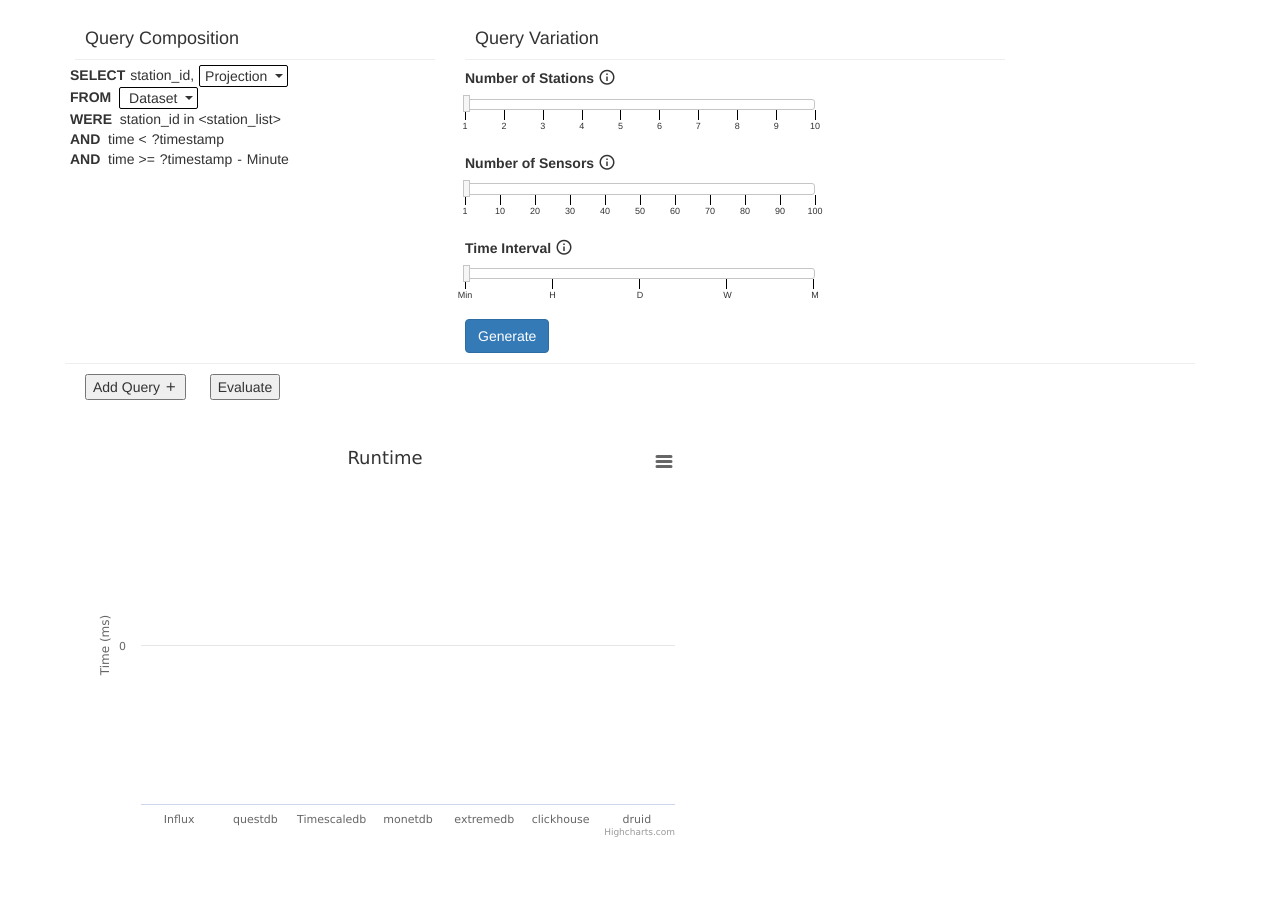
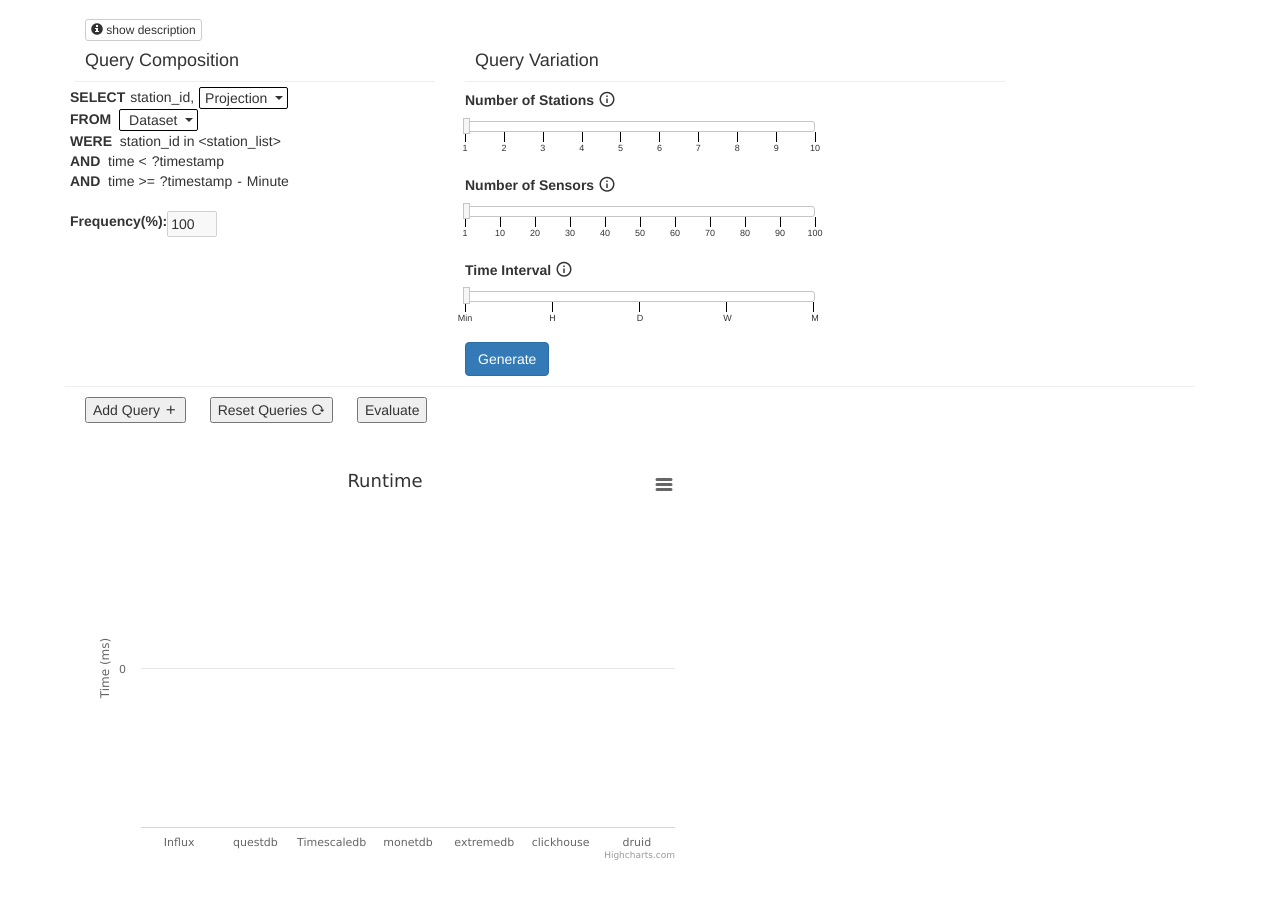
Before and after one commit to eXascaleInfolab/seer, a Django app: page /queries in a window 1280 px wide. Shown: the part 51-955 px from the top of the page. Before the commit the page ends 888 px from the top, so only its background shows below. Run offline with Django 4.2, Linux system fonts and the light colour scheme; some libraries are stand-ins or nearby versions.

Commit message:
Initial commit

```diff
--- a/templates/base.html
+++ b/templates/base.html
@@ -11,11 +11,11 @@
             integrity="sha384-0mSbJDEHialfmuBBQP6A4Qrprq5OVfW37PRR3j5ELqxss1yVqOtnepnHVP9aJ7xS"
             crossorigin="anonymous"></script>
     <script src="//code.jquery.com/ui/1.11.4/jquery-ui.js"></script>
-{#    <script src="/functions.js"></script>#}
+    {#    <script src="/functions.js"></script>#}
     <!-- CSS sources -->
     <link rel="stylesheet" href="https://maxcdn.bootstrapcdn.com/bootstrap/3.3.6/css/bootstrap.min.css"
           integrity="sha384-1q8mTJOASx8j1Au+a5WDVnPi2lkFfwwEAa8hDDdjZlpLegxhjVME1fgjWPGmkzs7" crossorigin="anonymous">
-{#    <link rel="stylesheet" href="/css/custom.css">#}
+    {#    <link rel="stylesheet" href="/css/custom.css">#}
     {#    <link rel="stylesheet" href="//code.jquery.com/ui/1.11.4/themes/smoothness/jquery-ui.css">#}
     <link rel="stylesheet" href="https://use.fontawesome.com/releases/v5.8.1/css/all.css"
           integrity="sha384-50oBUHEmvpQ+1lW4y57PTFmhCaXp0ML5d60M1M7uH2+nqUivzIebhndOJK28anvf" crossorigin="anonymous">
@@ -67,6 +67,12 @@
             top: 100px;
             left: 100px;
             z-index: 100;
+        }
+
+
+        .row {
+            display: flex;
+
         }
     </style>
 
--- a/templates/compression.html
+++ b/templates/compression.html
@@ -2,16 +2,10 @@
 
 
 {% block content %}
-    <style>
-        .row {
-            display: flex;
-
-        }
-    </style>
     <div class="row">
         <div class="col-md-8">
-            <h4> DATA </h4>
-            <div id="data-container">
+{#            <h4> DATA </h4>#}
+            <div id="data-container" >
                 <!-- Add charts for data here -->
             </div>
 
--- a/templates/compressionCode.html
+++ b/templates/compressionCode.html
@@ -173,5 +173,4 @@
         }
     }
 
-
 </script>
--- a/templates/offline-queries.html
+++ b/templates/offline-queries/offline-queries.html
@@ -2,9 +2,10 @@
 {% load static %}
 
 {% block content %}
+    {% include "parts/infoButton.html" %}
 
-    {% include "offline_queries_script.html" %}
-    {% include "offline_queries_css.html" %}
+    {% include "offline-queries/offline_queries_script.html" %}
+    {% include "offline-queries/offline_queries_css.html" %}
 
 
     <div class="row">
@@ -36,6 +37,9 @@
 
     </style>
     <button id="add-query-button">Add Query <i class="mdi mdi-plus"></i></button>
+
+    <button id="reset-query-button" style="margin-left: 20px">Reset Queries <i class="mdi mdi-reload"></i></button>
+
     <script>
         const queryFrameContent = `{{ query_frame|escapejs|safe }}`;
         const timeStamp =  {{ time_stamps|safe }};
@@ -118,9 +122,6 @@
                         text: 'Time (ms)'
                     }
                 },
-                {#legend: {#}
-                {#    reversed: true#}
-                {# },#}
                 plotOptions: {
                     series: {
                         stacking: 'normal'
--- a/templates/offline_queries_script.html
+++ b/templates/offline-queries/offline_queries_script.html
@@ -31,7 +31,7 @@
                         var elementsWithDatasetAttribute = queryFrame.find('[data-type="time-interval"]');
                         console.log(class_, ui.value)
                         {#console.log(elementsWithDatasetAttribute)#}
-                        queryFrame.find('[data-link=' + class_ + ']').val(labels[ui.value-1]);
+                        queryFrame.find('[data-link=' + class_ + ']').val(labels[ui.value - 1]);
 
                         if (value_map[ui.value] === undefined) {
                             return
@@ -173,8 +173,10 @@
                 var selectMain = queryFrame.querySelector('.sub-select-main');
                 var selectMainInnerHTML = selectMain.innerHTML;
                 selectMain.innerHTML = element.innerHTML;
-                //element.innerHTML = selectMainInnerHTML;
-
+                //trim white space
+                var elementValue = element.innerHTML.replace(/\s/g, '');
+                console.log("elementValue", elementValue)
+                selectMain.setAttribute("data-value", elementValue);
             });
         })
 
@@ -205,23 +207,130 @@
 
     }
 
+    {#var queryFrameHolder = null#}
+
+    const QueryHandler = {
+        queryFrames: [],
+        addQuery: function () {
+            if (this.queryFrames.length > 0) { //only works every other time shomehow after the first query
+                initQueryFrame();
+            }
+            var newDiv = document.createElement("div");
+            newDiv.innerHTML = queryFrameContent;
+            this.queryFrames.push(newDiv);
+            document.getElementById("query-frame-holder").appendChild(newDiv);
+            initQueryFrame();
+            // enable all Freuquency inputs
+            if (this.queryFrames.length > 1) {
+                var frequencyInputs = document.getElementsByClassName("frequency-input")
+                for (var i = 0; i < frequencyInputs.length; i++) {
+                    frequencyInputs[i].disabled = false
+                    if (i === frequencyInputs.length - 1) {
+                        frequencyInputs[i].value = 0
+                    }
+                }
+            }
+
+        },
+
+        reset: function () {
+            this.queryFrames.forEach(function (queryFrame) {
+                queryFrame.remove();
+                console.log("removed", queryFrame)
+            })
+            this.queryFrames = [];
+            this.addQuery()
+        },
+
+        getFrameValues() {
+            return this.queryFrames.map(function (queryFrame) {
+                // get data-toggle value inside .select-main
+                const projectionValue = queryFrame.querySelector('.select-main').querySelector('div').getAttribute('data-toggle')
+
+                console.log("projectionValue", projectionValue)
+
+                const dataSetValue = queryFrame.querySelector('.data-select-main').getAttribute('data-value')
+                return {
+                    projection: projectionValue,
+                    dataset: dataSetValue
+                }
+            })
+        },
+
+        checkFrameValues() {
+            // delete old error messages
+            var error_messages = document.getElementsByClassName("query-error-message")
+            for (var i = 0; i < error_messages.length; i++) {
+                error_messages[i].remove()
+            }
+            var frame_values = this.getFrameValues()
+            // iterate frame values with index
+            var error_message = ""
+            for (var i = 0; i < frame_values.length; i++) {
+                var frame_value = frame_values[i];
+                // check if projection is set
+                if (frame_value.projection === "0") {
+                    error_message = "Please select a projection for query " + (i + 1) + "\n"
+                }
+                // check if dataset is set
+                if (frame_value.dataset === "Dataset") {
+                    error_message += "Please select a dataset for query " + (i + 1)
+                }
+                if (error_message !== "") {
+                    // create red error message below fetchButton
+                    var error_message_div = document.createElement("div")
+                    error_message_div.classList.add("alert")
+                    error_message_div.classList.add("alert-danger")
+                    error_message_div.setAttribute("role", "alert")
+                    error_message_div.classList.add("query-error-message")
+                    error_message_div.innerText = error_message
+                    document.getElementById("fetchButton").insertAdjacentElement("afterend", error_message_div)
+
+                    return false
+                }
+            }
+
+            return true
+        },
+
+        checkFrequencies() {
+            var frequencyInputs = document.getElementsByClassName("frequency-input")
+            var total_value = 0
+            for (var i = 0; i < frequencyInputs.length; i++) {
+                total_value += parseInt(frequencyInputs[i].value)
+            }
+            if (total_value !== 100) {
+                var error_message_div = document.createElement("div")
+                error_message_div.classList.add("alert")
+                error_message_div.classList.add("alert-danger")
+                error_message_div.setAttribute("role", "alert")
+                error_message_div.classList.add("query-error-message")
+                error_message_div.innerText = "Frequencies must add up to 100%"
+                document.getElementById("fetchButton").insertAdjacentElement("afterend", error_message_div)
+                return false
+            }
+            return true
+        }
+    };
+
 
     $(document).ready(function () {
-        var queryFrameHolder = document.getElementById("query-frame-holder");
-        var newDiv = document.createElement("div");
-        newDiv.innerHTML = queryFrameContent;
-        queryFrameHolder.appendChild(newDiv);
-        initQueryFrame();
+        QueryHandler.addQuery()
 
         // add on click to add query button
-        var addQueryButton = document.getElementById("add-query-button");
-        addQueryButton.addEventListener("click", function () {
-            initQueryFrame();
-            var newDiv = document.createElement("div");
-            newDiv.innerHTML = queryFrameContent;
-            queryFrameHolder.appendChild(newDiv);
-            initQueryFrame();
-        });
+        document.getElementById("add-query-button")
+            .addEventListener("click", function () {
+                QueryHandler.addQuery();
+            });
+        document.getElementById("reset-query-button")
+            .addEventListener("click", function () {
+                QueryHandler.reset();
+            });
+        document.getElementById("fetchButton")
+            .addEventListener("click", function () {
+                console.log("fetchButton clicked")
+                QueryHandler.checkFrameValues();
+                QueryHandler.checkFrequencies();
+            });
     });
-
 </script>
--- a/templates/parts/query-box2.html
+++ b/templates/offline-queries/query-box2.html
@@ -55,6 +55,7 @@
     .query-content > * {
         display: none;
     }
+
 </style>
 
 
@@ -68,7 +69,7 @@
                      aria-expanded="false">
                     <div class="select_">
                         <div class="select-main">
-                            <div class="swap-select" data-toggle="0"> Projection</div>
+                            <div data-toggle="0"> Projection</div>
                         </div>
                         <span class="caret"></span>
                     </div>
@@ -77,8 +78,8 @@
                     <a class="dropdown-toggle" data-toggle="dropdown" role="button"
                        aria-haspopup="true" aria-expanded="false">
                     </a>
-                    <li><a class="swap-select">
-                        <div data-toggle="1" data>time, &lt;s_list&gt;</div>
+                    <li><a class="swap-select" >
+                        <div data-toggle="1">time, &lt;s_list&gt;</div>
                     </a></li>
                     <li><a class="swap-select">
                         <div data-toggle="2"> AVG(s_i)...AVG(s_j)</div>
@@ -103,7 +104,7 @@
                         <div class="dropdown-toggle" data-toggle="dropdown" role="button" aria-haspopup="false"
                              aria-expanded="false">
                             <div class="select_">
-                                <div class="sub-select-main">
+                                <div class="sub-select-main data-select-main" data-value="Dataset">
                                     <div class=row" data-toggle="2">&nbsp;Dataset</div>
                                 </div>
                                 <span class="caret"></span>
@@ -112,13 +113,13 @@
                         <ul class="dropdown-menu"><a class="dropdown-toggle" data-toggle="dropdown" role="button"
                                                      aria-haspopup="true" aria-expanded="false">
                         </a>
-                            <li><a class="swap-sup-select">
-                                <div class="row">
-                                    <div> d1</div>
-                                </div>
+                            <li><a class="swap-sup-select row">
+
+                                     d1
+
                             </a></li>
-                            <li><a class="swap-sup-select">
-                                <div class="row"> d2</div>
+                            <li><a class="swap-sup-select row">
+                                     d2
                             </a></li>
                         </ul>
                     </div>
@@ -191,6 +192,11 @@
                 </div>
             </div>
         </div>
+
+        <div class="row query-frequency" style="margin-top: 20px">
+            <label for="frequencyInput">Frequency(%):</label>
+            <input type="number" class="frequency-input" name="frequency" min="1" max="100" value="100" style="width: 50px;" disabled>
+        </div>
     </div>
     <div class="col-md-4">
         <div class="form-group">
--- /dev/null
+++ b/templates/parts/infoButton.html
@@ -0,0 +1,36 @@
+
+{#<style>#}
+{#    #info-text {#}
+{#        display: none;#}
+{#    }#}
+{#</style>#}
+
+
+<button id="info-button" type="button" class="btn btn-default btn-xs">
+                        <span class="glyphicon glyphicon-info-sign" aria-hidden="true"></span> show description
+</button>
+
+<div id="info-text" style="display: none">
+    <p>
+         Evaluation of offline queries.
+                <br>
+
+         Select a projection and a dataset to evaluate and choosen the number of stations, sensors and the time range.
+                <br>
+
+         You can compose multiple queries and compare the results.
+                <br>
+
+         Change the query frequency to see the impact on the performance of the overall workload.
+        <br>
+    </p>
+</div>
+
+<script>
+    $(document).ready(function(){
+        $("#info-button").click(function(e){
+            e.preventDefault();
+            $("#info-text").toggle();
+        });
+    });
+</script>
--- a/views/offline_query_view.py
+++ b/views/offline_query_view.py
@@ -37,9 +37,9 @@
     def get(self, request):
         import random
         random.seed(1)
-        template = loader.get_template('offline-queries.html')
+        template = loader.get_template('offline-queries/offline-queries.html')
 
-        self.context["query_frame"] = render_to_string('parts/query-box2.html', {})
+        self.context["query_frame"] = render_to_string('offline-queries/query-box2.html', {})
         self.context["time_stamps"] = random.sample(time_stamps_options*100,100)
         return HttpResponse(template.render(self.context, request))
 
```
Also changed, not shown: templates/offline-queries/offline_queries_css.html (renamed from templates/offline_queries_css.html).
